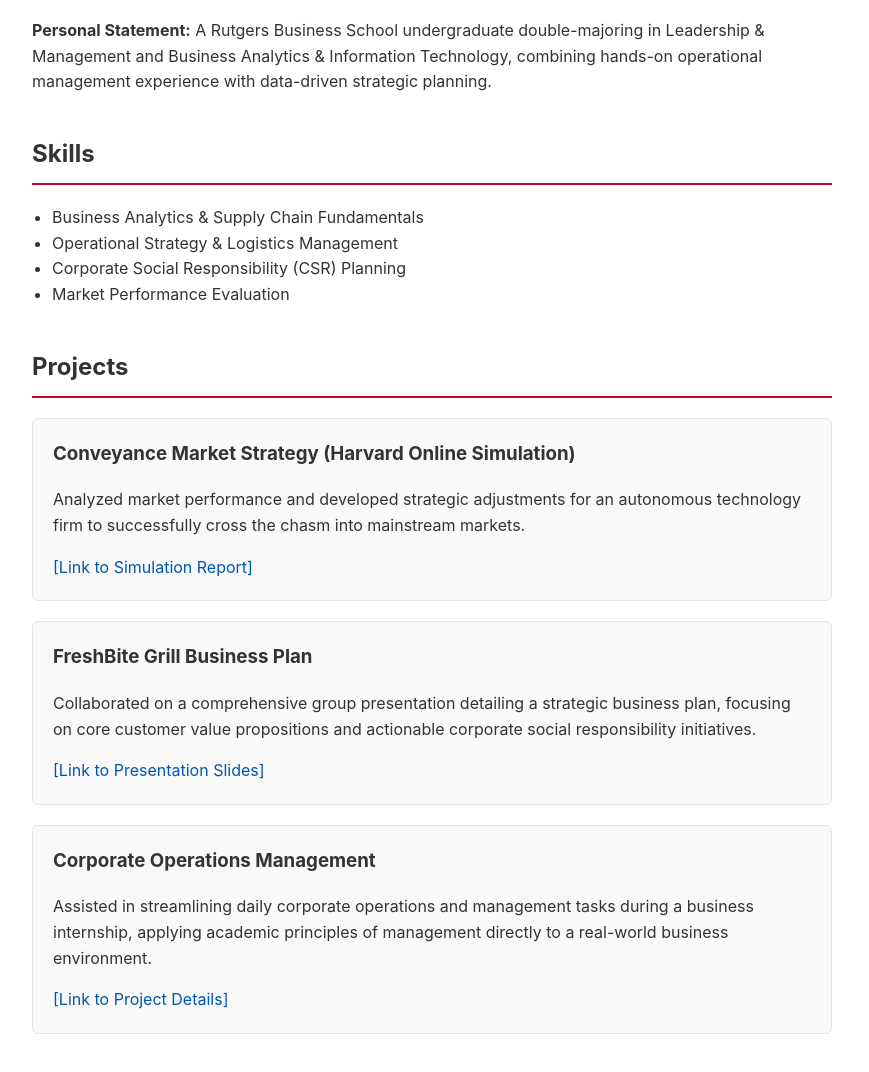
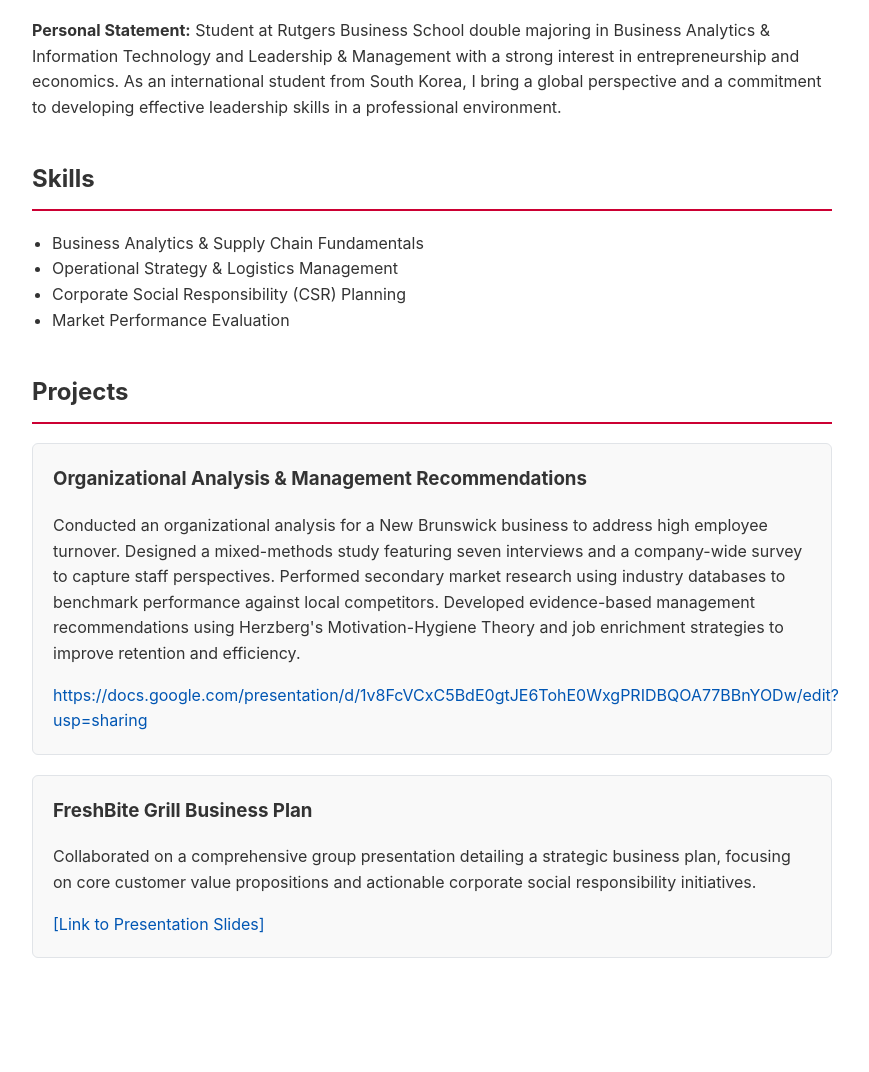
Before and after one commit to jp2620-cloud/jp2620-cloud.github.io, a plain HTML site: page index.html in a window 1280 px wide. Shown: the part 116-1188 px from the top of the page, without its empty margins (208-1077 px from the left). After the commit the page ends 1154 px from the top, so only its background shows below. Drawn offline with Linux system fonts and the light colour scheme.

Commit message:
Update index.html

```diff
--- a/index.html
+++ b/index.html
@@ -21,7 +21,9 @@
     <header class="section">
         <h1>Junseong Park</h1>
         <!-- 2 Points: Personal Statement -->
-        <p><strong>Personal Statement:</strong> A Rutgers Business School undergraduate double-majoring in Leadership & Management and Business Analytics & Information Technology, combining hands-on operational management experience with data-driven strategic planning.</p>
+        <p><strong>Personal Statement:</strong> Student at Rutgers Business School double majoring in Business Analytics & Information Technology and Leadership & Management with a strong interest in entrepreneurship and economics. As an international student from South Korea, I bring a global perspective and a commitment to developing effective leadership skills in a professional environment.
+
+</p>
     </header>
 
     <section class="section">
@@ -40,9 +42,9 @@
         <h2>Projects</h2>
 
         <div class="project">
-            <h3>Conveyance Market Strategy (Harvard Online Simulation)</h3>
-            <p>Analyzed market performance and developed strategic adjustments for an autonomous technology firm to successfully cross the chasm into mainstream markets.</p>
-            <a href="#">[Link to Simulation Report]</a>
+            <h3>Organizational Analysis & Management Recommendations</h3>
+            <p>Conducted an organizational analysis for a New Brunswick business to address high employee turnover. Designed a mixed-methods study featuring seven interviews and a company-wide survey to capture staff perspectives. Performed secondary market research using industry databases to benchmark performance against local competitors. Developed evidence-based management recommendations using Herzberg's Motivation-Hygiene Theory and job enrichment strategies to improve retention and efficiency.</p>
+            <a href="#">https://docs.google.com/presentation/d/1v8FcVCxC5BdE0gtJE6TohE0WxgPRIDBQOA77BBnYODw/edit?usp=sharing</a>
         </div>
 
         <div class="project">
@@ -50,12 +52,6 @@
             <p>Collaborated on a comprehensive group presentation detailing a strategic business plan, focusing on core customer value propositions and actionable corporate social responsibility initiatives.</p>
             <a href="#">[Link to Presentation Slides]</a>
         </div>
-
-        <div class="project">
-            <h3>Corporate Operations Management</h3>
-            <p>Assisted in streamlining daily corporate operations and management tasks during a business internship, applying academic principles of management directly to a real-world business environment.</p>
-            <a href="#">[Link to Project Details]</a>
-        </div>
     </section>
 
 </body>
```
